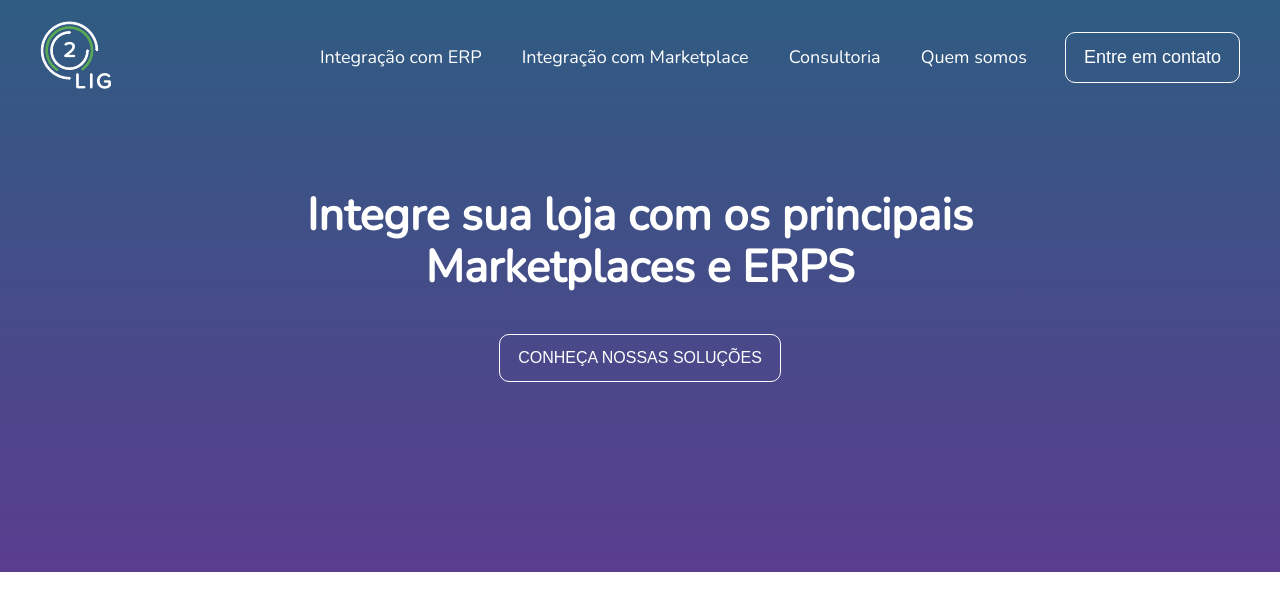
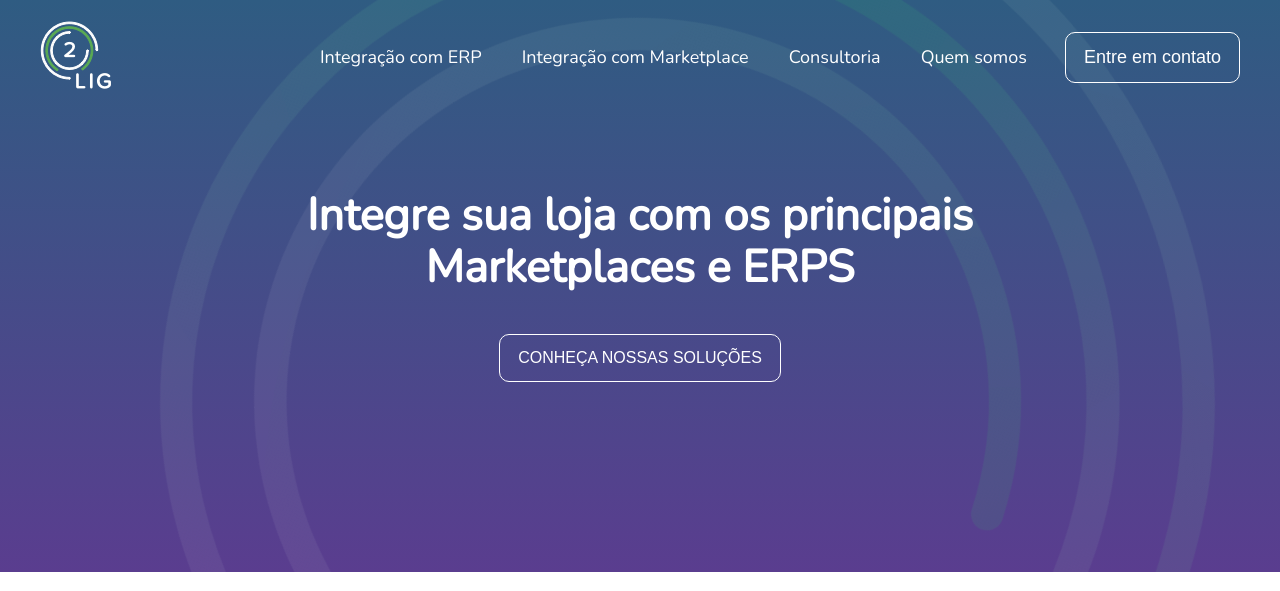
Before and after one commit to leandrooriente/2lig, a Jekyll site: the page built from index.html, in a window 1280 px wide. Shown: the top 591 px of the page. Built offline with Jekyll 4.4.1, drawn with Linux system fonts in a browser that asks for light colours.

Commit message:
Add healine animation

```diff
--- a/_includes/headline.html
+++ b/_includes/headline.html
@@ -1,4 +1,7 @@
 <section class="panel headline">
   <h1 class="headline-title">Integre sua loja com os principais Marketplaces e ERPS</h1>
   <button class="headline-button">Conheça nossas soluções</button>
+  <img class="headline-circle-background-small" src="{{site.baseurl}}/assets/big-circle.svg" />
+  <img class="headline-circle-background-medium" src="{{site.baseurl}}/assets/normal-circle.svg" />
+  <img class="headline-circle-background-large" src="{{site.baseurl}}/assets/small-circle.svg" />
 </section>
--- a/_sass/style.scss
+++ b/_sass/style.scss
@@ -31,6 +31,7 @@ body {
   width: 100%;
   display: flex;
   justify-content: center;
+  z-index: 3;
 }
 
 .header-wrapper {
@@ -81,9 +82,13 @@ body {
   color: $white;
   overflow: hidden;
   text-align: center;
+  position: relative;
+  overflow: hidden;
 }
 
 .headline-title {
+  position: relative;
+  z-index: 3;
   font-size: 4.5rem;
   max-width: 67rem;
   width: 100%;
@@ -92,7 +97,41 @@ body {
 
 .headline-button {
   @extend .button-inverse;
+  position: relative;
+  z-index: 3;
   font-size: 1.6rem;
   text-transform: uppercase;
   margin: 0 auto 19rem;
 }
+
+.headline-circle-background {
+  position: absolute;
+  z-index: 2;
+  width: 90%;
+  left: 5%;
+  top: -30%;
+}
+
+.headline-circle-background-large {
+  @extend .headline-circle-background;
+  animation: rotating 50s linear infinite;
+}
+
+.headline-circle-background-medium {
+  @extend .headline-circle-background;
+  animation: rotating 30s linear infinite reverse;
+}
+
+.headline-circle-background-small {
+  @extend .headline-circle-background;
+  animation: rotating 20s linear infinite;
+}
+
+@keyframes rotating {
+  from {
+    transform: rotate(0deg);
+  }
+  to {
+    transform: rotate(360deg);
+  }
+}
--- a/index.html
+++ b/index.html
@@ -4,9 +4,3 @@ layout: default
 
 {% include headline.html %}
 {% include testimonials.html %}
-
-<svg width="1200" height="1200" viewBox="0 0 1200 1200" xmlns="http://www.w3.org/2000/svg">
-  <circle cx="600" cy="600" r="570" stroke="black" fill="none" stroke-width="30" />
-  <circle cx="570" cy="570" r="510" stroke="black" fill="none" stroke-width="30" transform="translate(30, 30)" />
-  <circle cx="540" cy="540" r="450" stroke="black" fill="none" stroke-width="30" transform="translate(60, 60)" />
-</svg>
```
Also changed, not shown: assets/big-circle.svg (added), assets/normal-circle.svg (added), assets/small-circle.svg (added), 5 other files.
